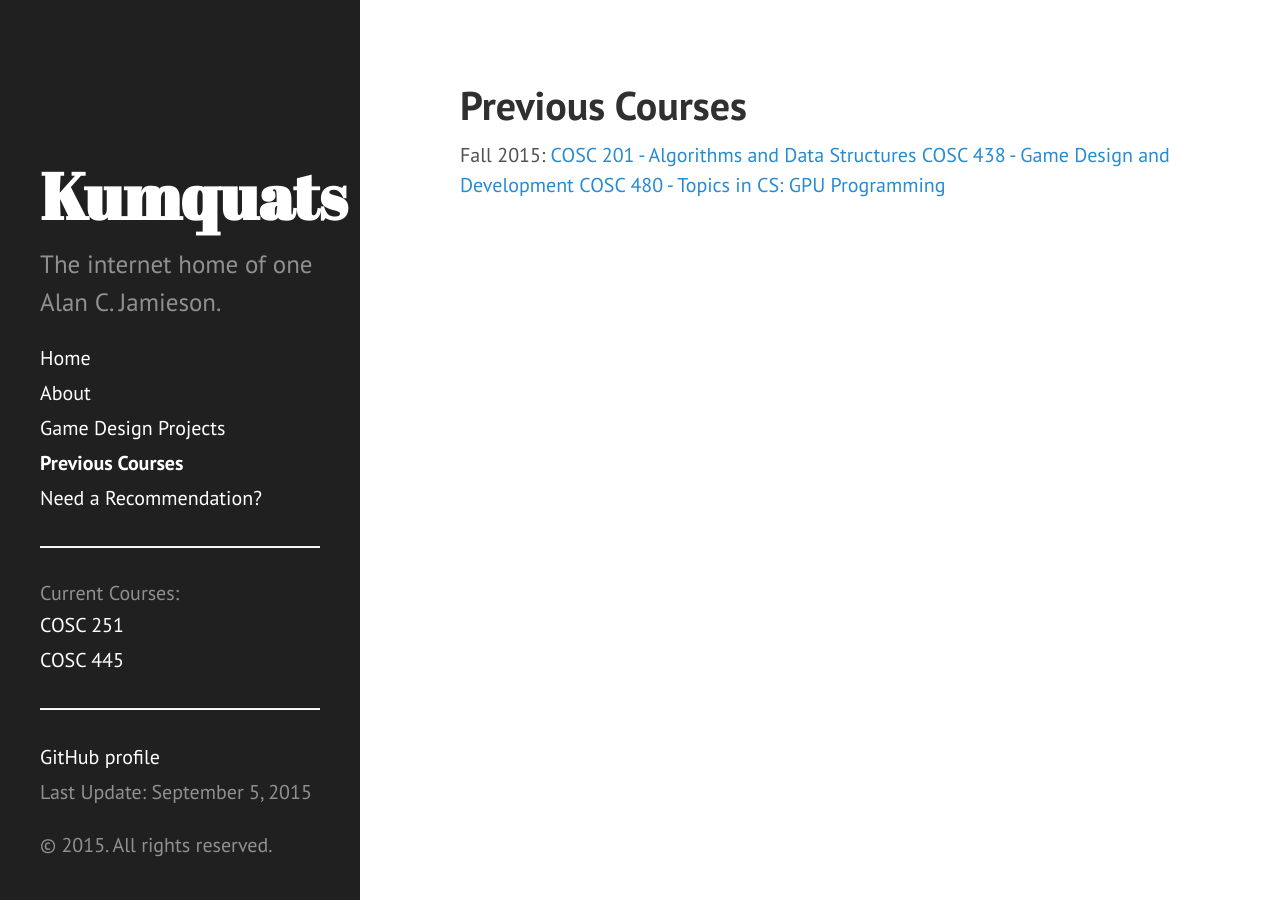
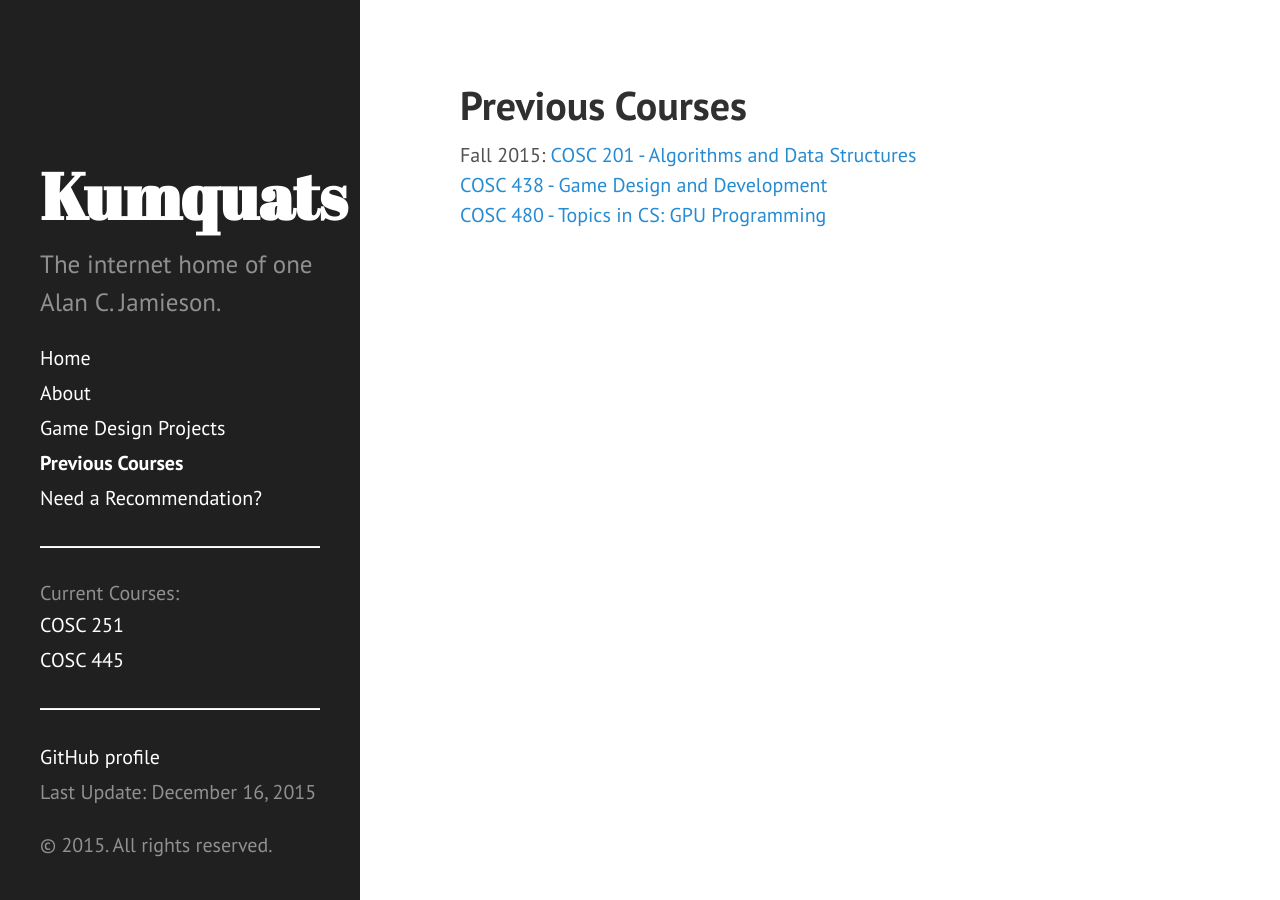
Before and after one commit to ripark/ripark.github.io, a Jekyll site: the page built from prevcourses.html, in a window 1280 px wide. Built offline with Jekyll 4.4.1, drawn with Linux system fonts in a browser that asks for light colours; Markdown is read by kramdown in place of the engine named in the settings.

Commit message:
S16 update part 3

```diff
--- a/_config.yml
+++ b/_config.yml
@@ -21,7 +21,7 @@ paginate:         5
 
 # Custom vars
 version:          0.0.0
-lastupdate:       'September 5, 2015'
+lastupdate:       'December 16, 2015'
 github_username:  'ripark'
 twitter_username: 'drripark'
 
--- a/prevcourses.html
+++ b/prevcourses.html
@@ -4,6 +4,8 @@ title: Previous Courses
 ---
 
 Fall 2015:
-<a href="http://ripark.github.io/f15/cosc201.html">COSC 201 - Algorithms and Data Structures</a>
-<a href="http://ripark.github.io/f15/cosc438.html">COSC 438 - Game Design and Development</a>
-<a href="http://ripark.github.io/f15/cosc480.html">COSC 480 - Topics in CS: GPU Programming</a>
+<a href="http://ripark.github.io/f15/cosc201/">COSC 201 - Algorithms and Data Structures</a>
+<br>
+<a href="http://ripark.github.io/f15/cosc438/">COSC 438 - Game Design and Development</a>
+<br>
+<a href="http://ripark.github.io/f15/cosc480/">COSC 480 - Topics in CS: GPU Programming</a>
```
